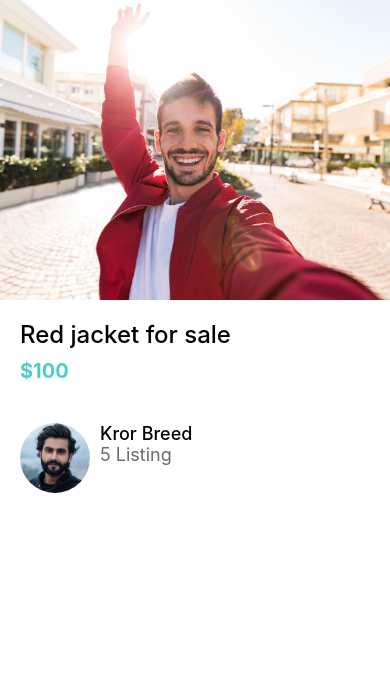
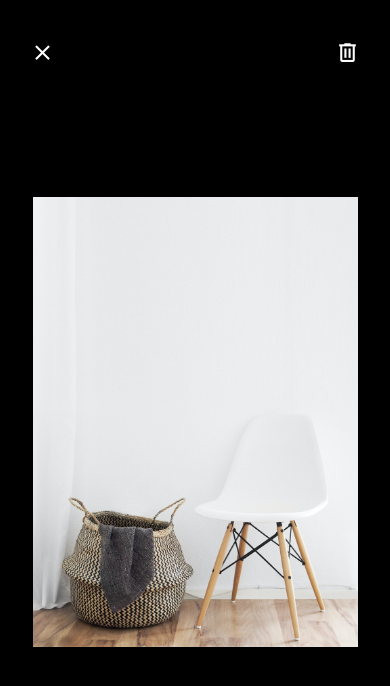
Before and after one commit to bibakroy/reuse-it, a React Native app: screen / in a window 390 px wide. Shown: the top 686 px of the page. Built offline with nearby package versions, Linux system fonts and the light colour scheme.

Commit message:
modify viewImageScreen

```diff
--- a/App.js
+++ b/App.js
@@ -1,17 +1,7 @@
 import { Text, View } from "react-native";
 
-import Card from "./app/components/Card";
-import ListingDetailsScreen from "./app/screens/ListingDetailsScreen";
+import ViewImageScreen from "./app/screens/ViewImageScreen";
 
 export default function App() {
-  return (
-    // <View style={{ backgroundColor: "#f8f4f4", padding: 20, paddingTop: 100 }}>
-    //   <Card
-    //     title="Red jacket for sale"
-    //     subTitle="$100"
-    //     image={require("./app/assets/jacket.jpg")}
-    //   />
-    // </View>
-    <ListingDetailsScreen />
-  );
+  return <ViewImageScreen />;
 }
--- a/app/screens/ViewImageScreen.js
+++ b/app/screens/ViewImageScreen.js
@@ -1,17 +1,26 @@
 import React from "react";
 import { Image, StyleSheet, View } from "react-native";
+import { MaterialCommunityIcons } from "@expo/vector-icons";
 
 import colors from "../config/colors";
 
 function ViewImageScreen(props) {
   return (
     <View style={styles.container}>
-      <View style={styles.closeIcon}></View>
-      <View style={styles.deleteIcon}></View>
+      <View style={styles.closeIcon}>
+        <MaterialCommunityIcons name="close" color="white" size={25} />
+      </View>
+      <View style={styles.deleteIcon}>
+        <MaterialCommunityIcons
+          name="trash-can-outline"
+          color="white"
+          size={25}
+        />
+      </View>
       <Image
         style={styles.image}
         resizeMode="contain"
-        source={require("../../assets/chair.jpg")}
+        source={require("../assets/chair.jpg")}
       />
     </View>
   );
@@ -23,28 +32,24 @@
   container: {
     backgroundColor: colors.black,
     flex: 1,
+    alignItems: "center",
+    justifyContent: "center",
   },
   closeIcon: {
-    width: 50,
-    height: 50,
-    backgroundColor: colors.primary,
     position: "absolute",
     top: 40,
     left: 30,
     zIndex: 1,
   },
   deleteIcon: {
-    width: 50,
-    height: 50,
-    backgroundColor: colors.secondary,
     position: "absolute",
     top: 40,
     right: 30,
     zIndex: 1,
   },
-
   image: {
     width: "100%",
     height: "100%",
+    maxHeight: 450,
   },
 });
```
